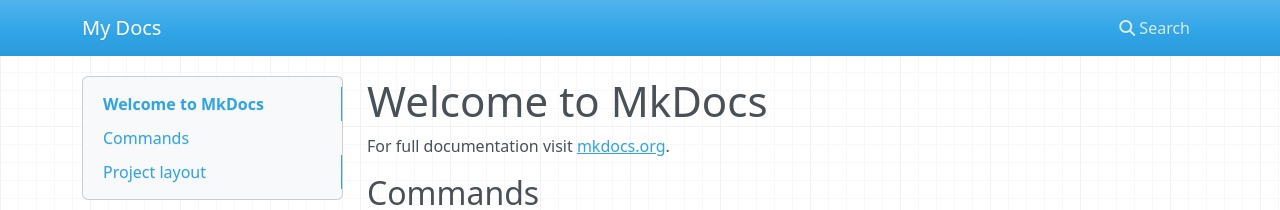
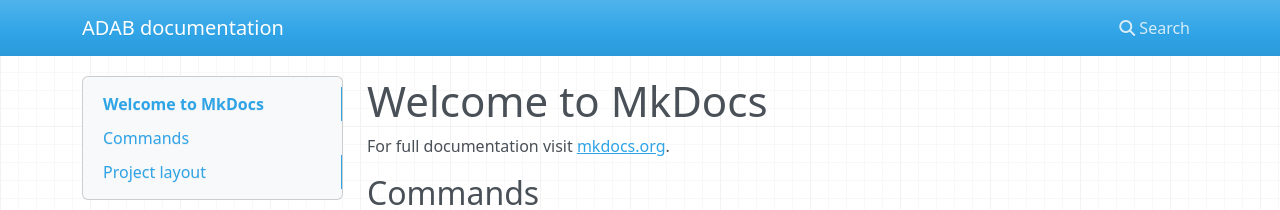
Before and after one commit to Aimarekin/ADABdocs, an MkDocs documentation site: the page built from docs/index.md, in a window 1280 px wide. Shown: the top 210 px of the page. Built offline with MkDocs 1.6.1, drawn with Linux system fonts in a browser that asks for light colours; nearby versions of some CDN libraries.

Commit message:
Update mkdocs.yml

```diff
--- a/mkdocs.yml
+++ b/mkdocs.yml
@@ -1 +1 @@
-site_name: My Docs
+site_name: ADAB documentation
```
